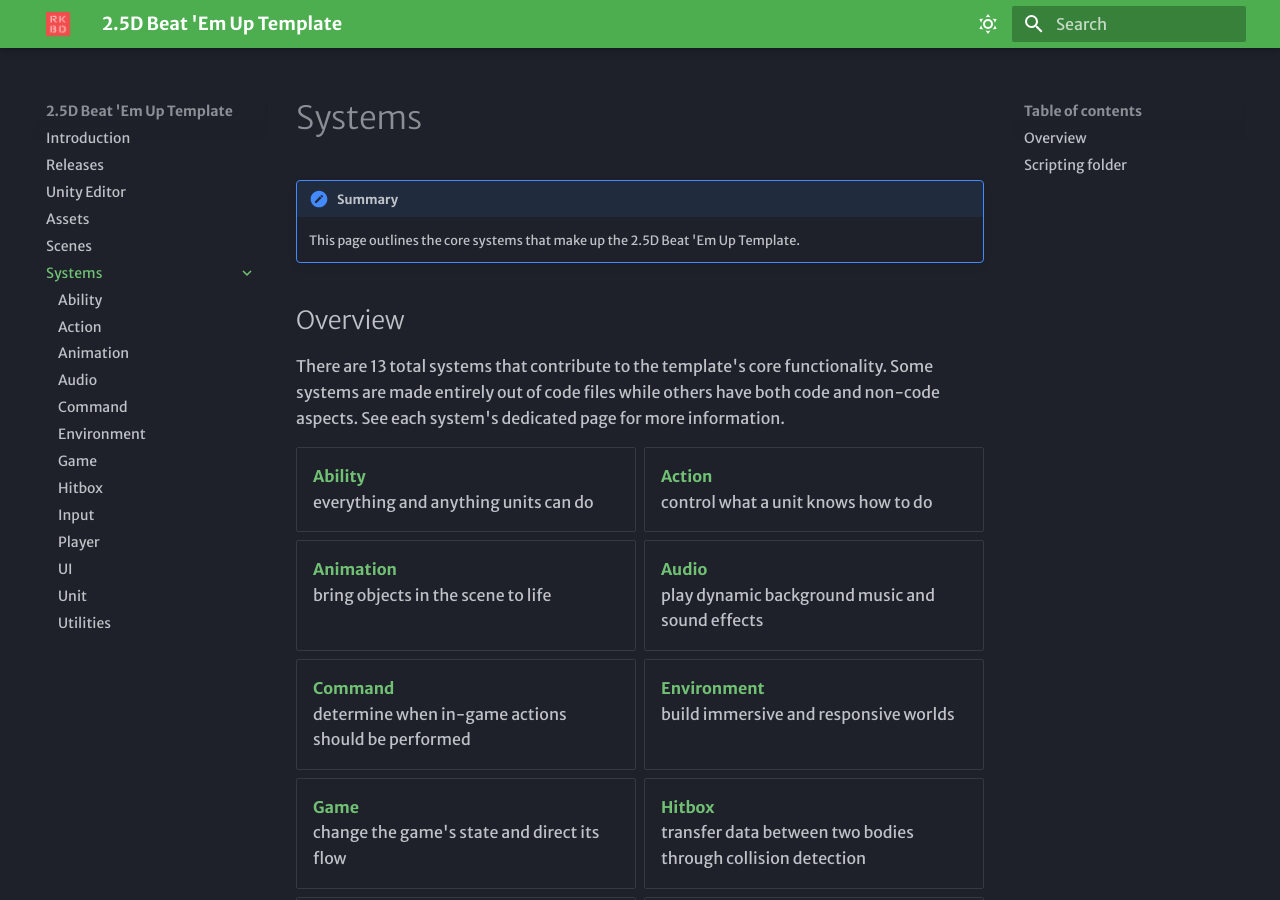
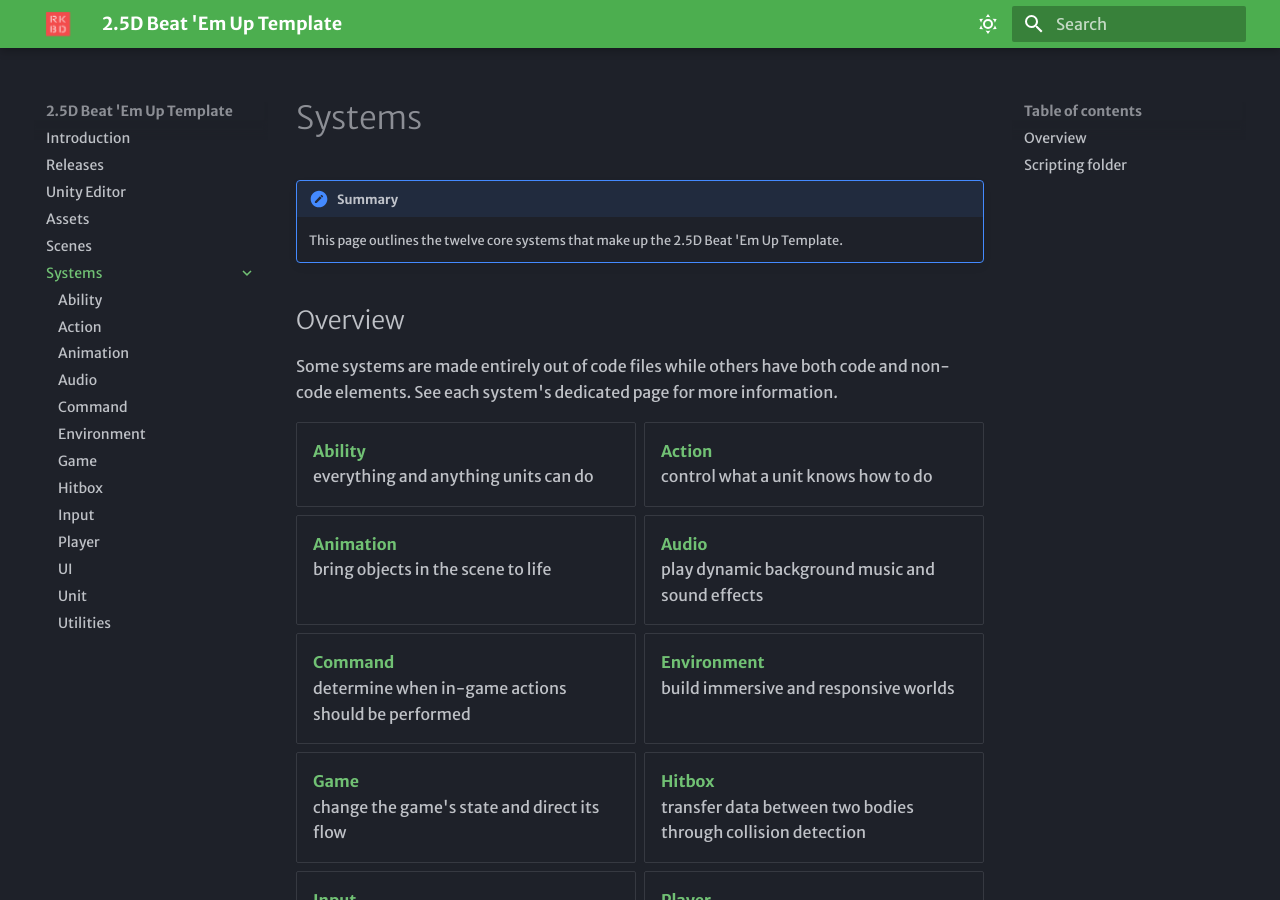
Before and after one commit to Arcabidi/2.5D-Beat-Em-Up-Template-Documentation, an MkDocs documentation site: the page built from docs/systems/index.md, in a window 1280 px wide and 900 px high. Built offline with MkDocs 1.6.1 and Material for MkDocs 9.7.7, drawn with Linux system fonts in a browser that asks for light colours; some web fonts are replaced.

Commit message:
Updated Systems page

```diff
--- a/docs/systems/index.md
+++ b/docs/systems/index.md
@@ -2,11 +2,11 @@
 
 !!! Summary
 
-    This page outlines the core systems that make up the 2.5D Beat 'Em Up Template.
+    This page outlines the twelve core systems that make up the 2.5D Beat 'Em Up Template.
 
 ## Overview
 
-There are 13 total systems that contribute to the template's core functionality. Some systems are made entirely out of code files while others have both code and non-code aspects. See each system's dedicated page for more information.
+Some systems are made entirely out of code files while others have both code and non-code elements. See each system's dedicated page for more information.
 
 <div class="grid cards" markdown>
 - [__Ability__](ability.md)<br>everything and anything units can do
```
